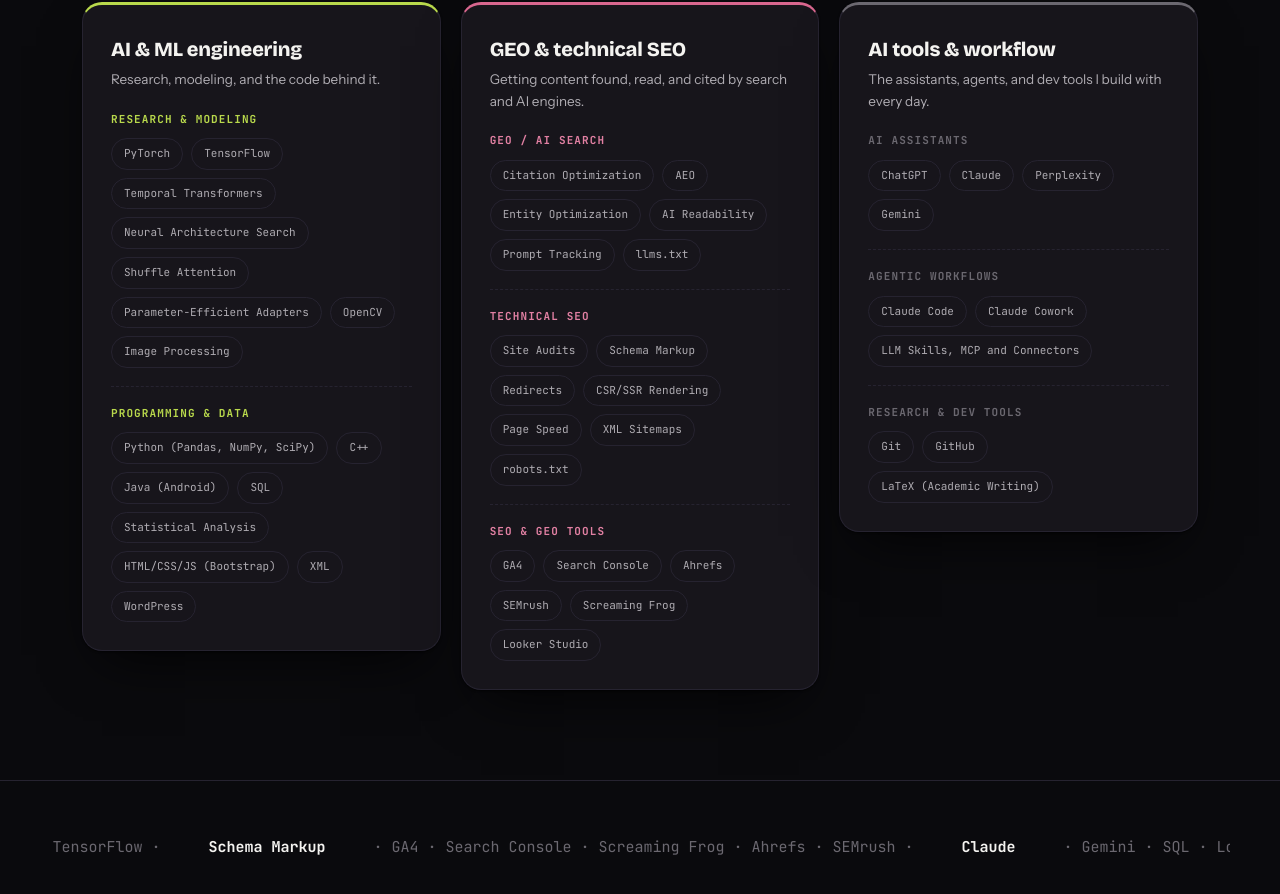
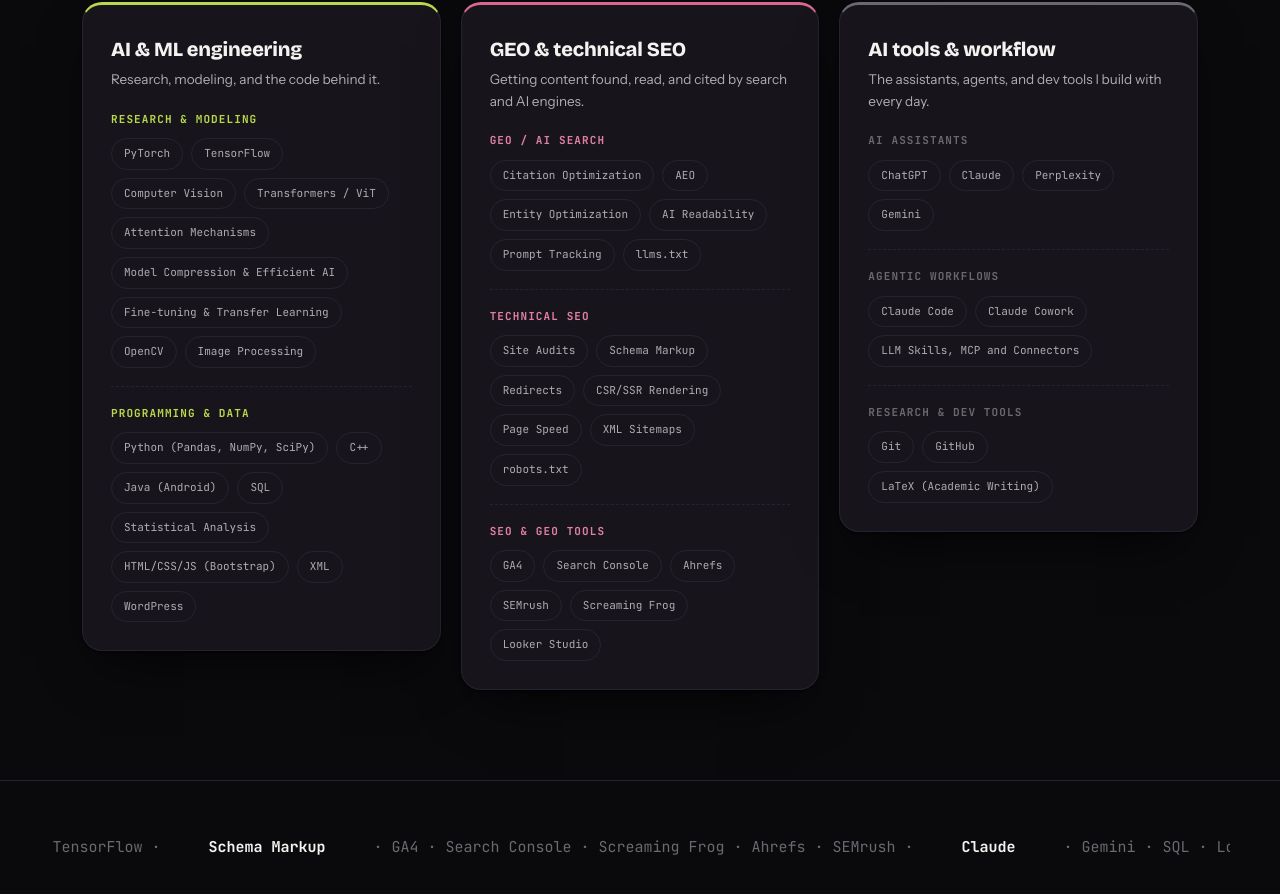
Before and after one commit to realhamzamalik2/portfolio, a plain HTML site: page index.html in a window 1280 px wide. Shown: the part 4850-5744 px from the top of the page. Drawn offline with nearby package versions, Linux system fonts and the light colour scheme.

Commit message:
Use general AI/ML skills in Research & modeling group

```diff
--- a/index.html
+++ b/index.html
@@ -746,7 +746,7 @@
         <p class="sk-sub">Research, modeling, and the code behind it.</p>
         <div class="skill-group">
           <h4>Research &amp; modeling</h4>
-          <div class="tags"><span class="tag-chip">PyTorch</span><span class="tag-chip">TensorFlow</span><span class="tag-chip">Temporal Transformers</span><span class="tag-chip">Neural Architecture Search</span><span class="tag-chip">Shuffle Attention</span><span class="tag-chip">Parameter-Efficient Adapters</span><span class="tag-chip">OpenCV</span><span class="tag-chip">Image Processing</span></div>
+          <div class="tags"><span class="tag-chip">PyTorch</span><span class="tag-chip">TensorFlow</span><span class="tag-chip">Computer Vision</span><span class="tag-chip">Transformers / ViT</span><span class="tag-chip">Attention Mechanisms</span><span class="tag-chip">Model Compression &amp; Efficient AI</span><span class="tag-chip">Fine-tuning &amp; Transfer Learning</span><span class="tag-chip">OpenCV</span><span class="tag-chip">Image Processing</span></div>
         </div>
         <div class="skill-group">
           <h4>Programming &amp; data</h4>
```
